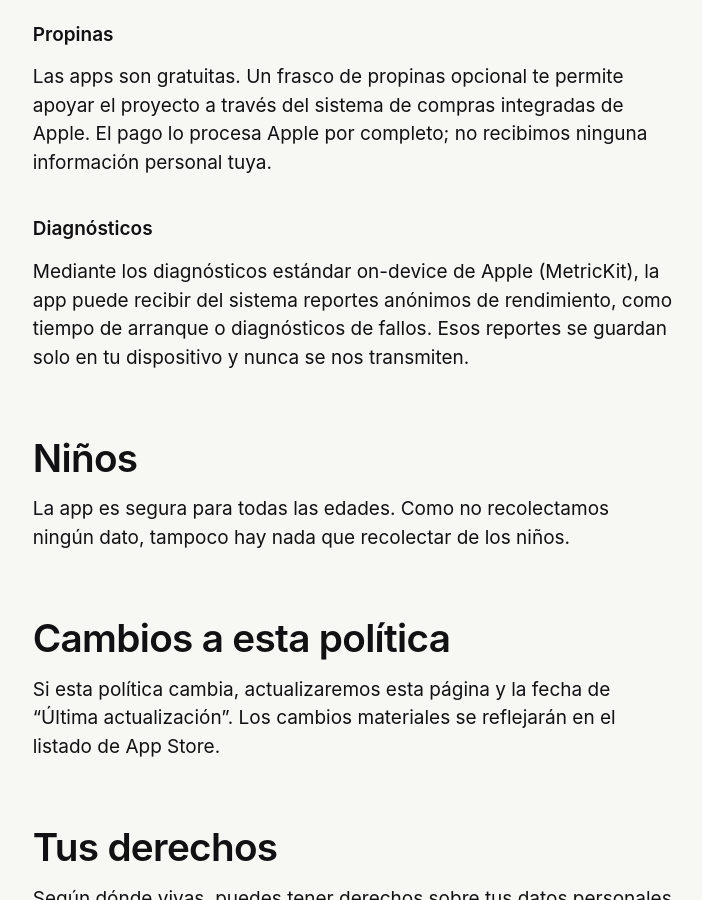
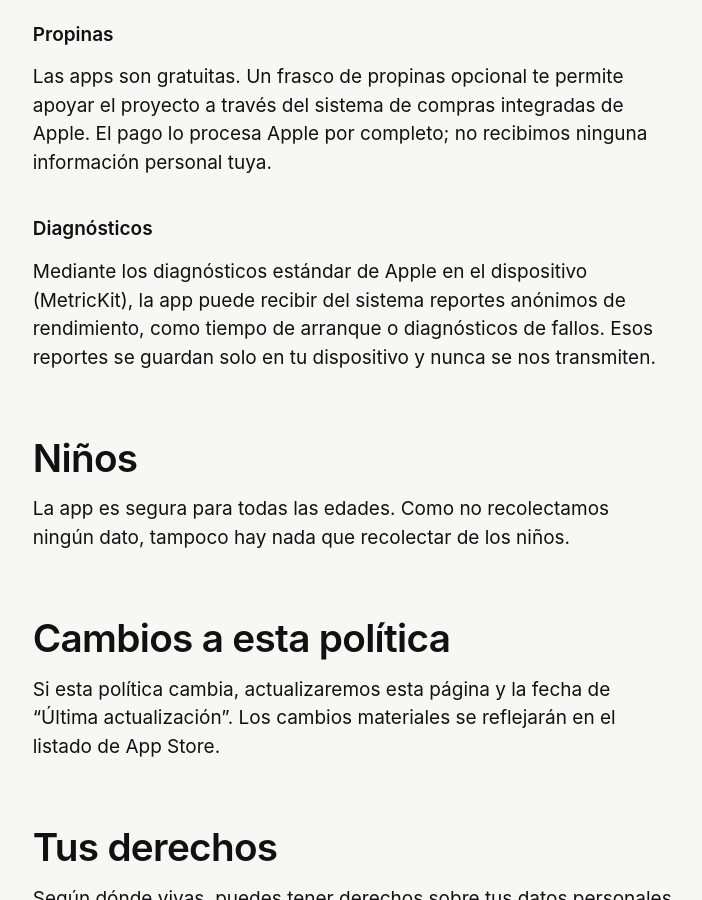
Before and after one commit to KhassinX/miqra-web, a Jekyll site: the page built from es/legal/privacy.md, in a window 1280 px wide and 900 px high, scrolled down 1715 px. Shown: the whole window, without its empty margins (21-723 px from the left). Built offline with Jekyll 4.4.1, drawn with Linux system fonts in a browser that asks for light colours; some of the changed text lies outside the part shown.

Commit message:
legal: one date per policy, and "en el dispositivo" in Spanish
C1: the body date (July 2 / 2 de julio) contradicted the front-matter date shown under the h1; the last substantive change of the text is 2026-07-11 (measured in git), so only that one stays. C5: "on-device" in the Spanish legal text becomes "en el dispositivo"; meaning unchanged. Not to be published before Chief Designer signs it.

Co-Authored-By: Claude Opus 5.5 <noreply@anthropic.com>

Claude-Session: https://claude.ai/code/session_01HcbMZm97AK2qBxhKYzgV1m

```diff
--- a/es/legal/privacy.md
+++ b/es/legal/privacy.md
@@ -35,7 +34,7 @@ Las apps son gratuitas. Un frasco de propinas opcional te permite apoyar el proy
 
 ### Diagnósticos
 
-Mediante los diagnósticos estándar on-device de Apple (MetricKit), la app puede recibir del sistema reportes anónimos de rendimiento, como tiempo de arranque o diagnósticos de fallos. Esos reportes se guardan solo en tu dispositivo y nunca se nos transmiten.
+Mediante los diagnósticos estándar de Apple en el dispositivo (MetricKit), la app puede recibir del sistema reportes anónimos de rendimiento, como tiempo de arranque o diagnósticos de fallos. Esos reportes se guardan solo en tu dispositivo y nunca se nos transmiten.
 
 ## Niños
 
```
Also changed, not shown: other parts of es/legal/privacy.md (+0 -1 lines), legal/privacy.md (+0 -1 lines).
